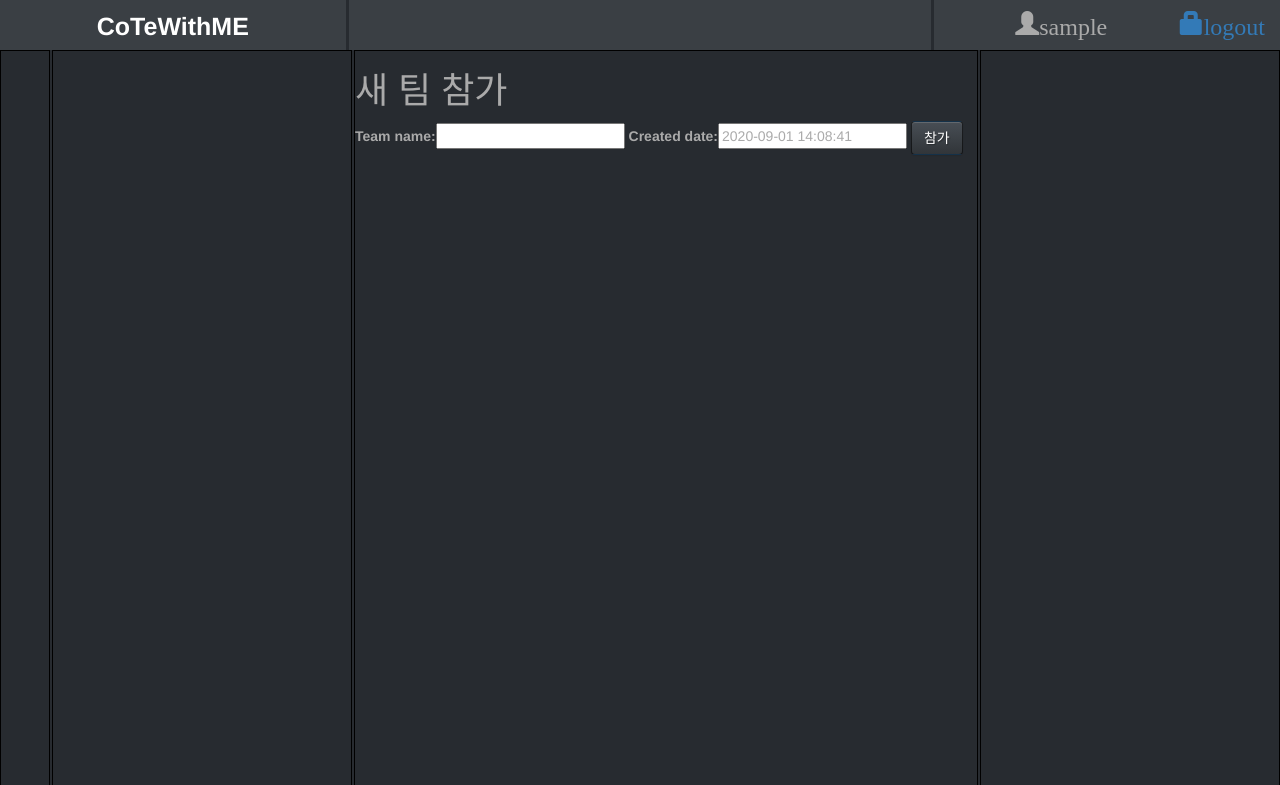
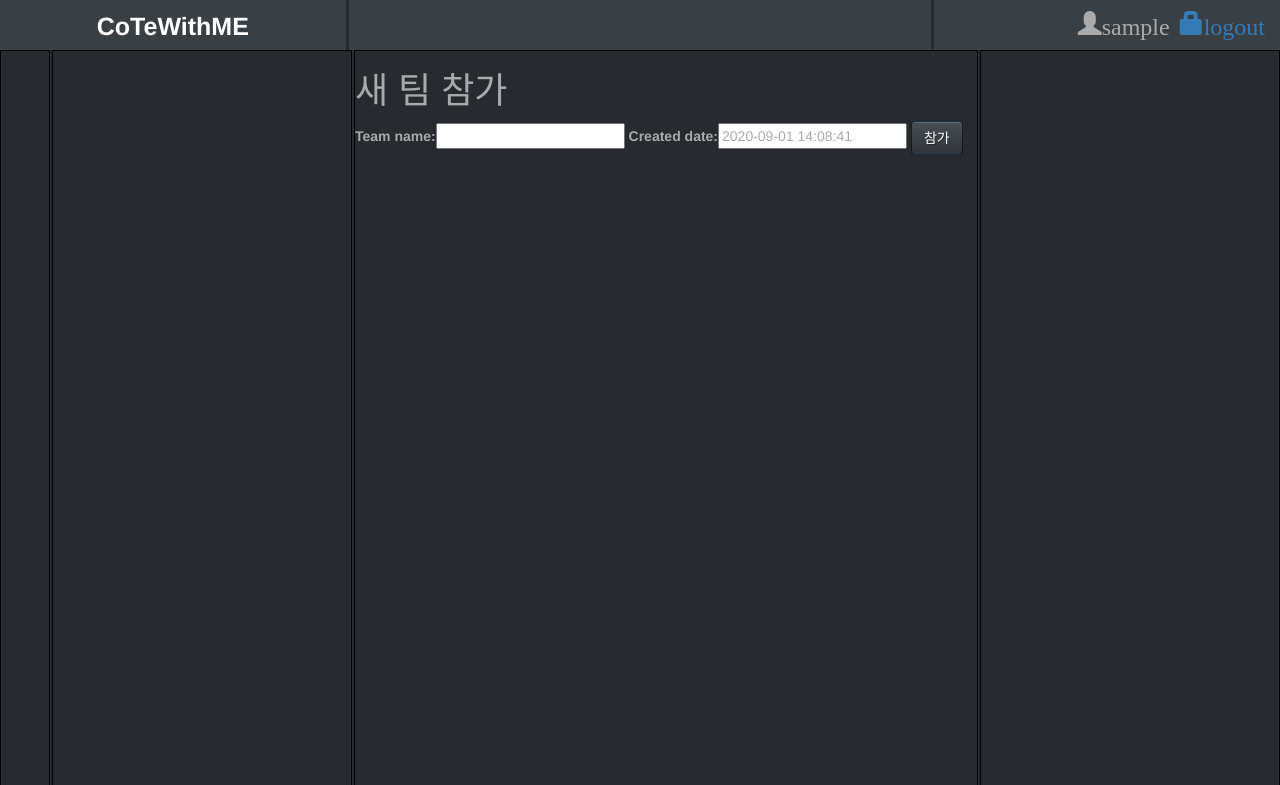
Before and after one commit to winterash2/cotewithme, a Django app: page /team_join/ in a window 1280 px wide. Shown: the top 785 px of the page. Run offline with Django 3.2, Linux system fonts and the light colour scheme; the visitor is signed in with stand-in values (Sample User, id 1); some libraries are stand-ins or nearby versions.

Commit message:
username/logout

```diff
--- a/board/templates/board/base_main.html
+++ b/board/templates/board/base_main.html
@@ -29,10 +29,11 @@
 
     <div class="col-sm-12" id="main_3">
         {% if user.is_authenticated %}
-            <span class="glyphicon glyphicon-user" style="margin-top: 10px; float: left; width: 50%; height: 90%; text-align: right; font-size: 24px;">{{ user }}</span>
             <a href="{% url 'logout' %}">
-                <span class="glyphicon glyphicon-lock" style="margin-top: 10px; float: right; width: 50%; height: 90%; text-align: right; font-size: 24px;">logout</span>
+                <span class="glyphicon glyphicon-lock" style="margin-top: 10px; margin-left: 10px; float: right; text-align: right; font-size: 24px;">logout</span>
             </a>
+            <span class="glyphicon glyphicon-user" style="margin-top: 10px; float: right; text-align: right; font-size: 24px;">{{ user }}</span>
+
         {% else %}
             <a href="{% url 'signup' %}" class="top-menu"><span class="glyphicon glyphicon-user">signup</span></a>
             <a href="{% url 'login' %}" class="top-menu"><span class="glyphicon glyphicon-lock">login</span></a>
```
